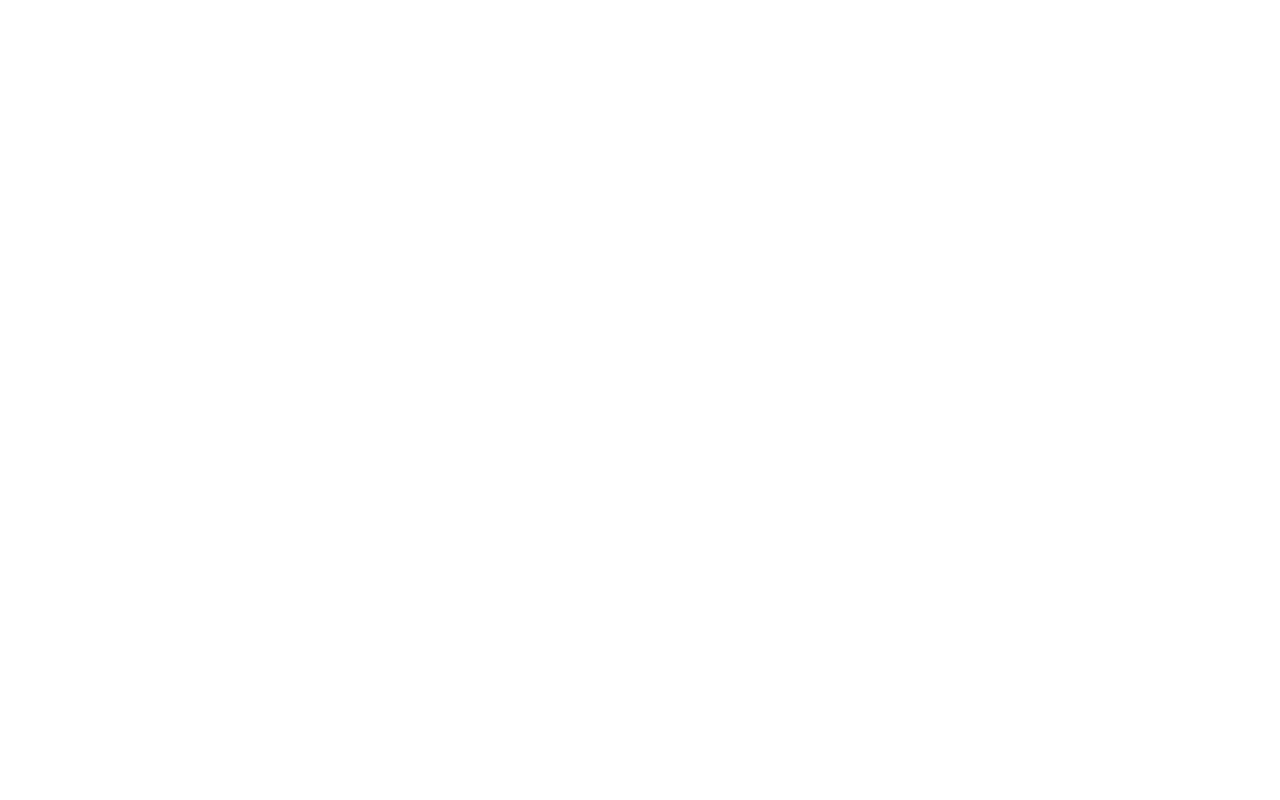
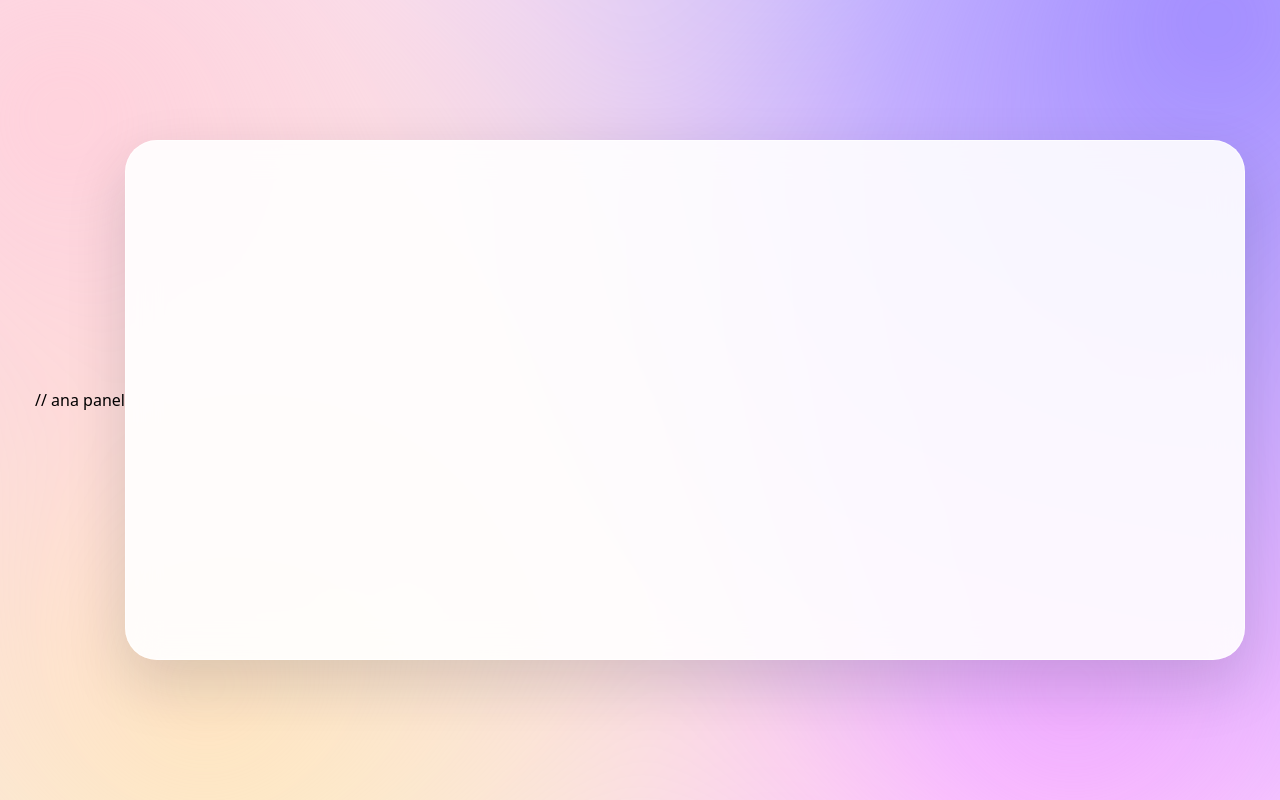
Before and after one commit to ensaaryaman/aim-trainer-game, a plain HTML site: page index.html in a window 1280 px wide. Drawn offline with Linux system fonts and the light colour scheme.

Commit message:
tasarım

```diff
--- a/index.html
+++ b/index.html
@@ -1,9 +1,65 @@
 <!DOCTYPE html>
 <html lang="tr">
 <head>
-    <meta charset="UTF-8">
-    <title>xxx</title>
+  <meta charset="UTF-8" />
+  <meta name="viewport" content="width=device-width, initial-scale=1.0" />
+  <title>XXX</title>
+  <style>
+    * {
+      box-sizing: border-box;
+      margin: 0;
+      padding: 0;
+    }
+
+    body {
+      min-height: 100vh;
+      display: flex;
+      align-items: center;
+      justify-content: center;
+      font-family: system-ui, -apple-system, BlinkMacSystemFont, "Segoe UI",
+        sans-serif;
+      background: #f3ecff;
+      overflow: hidden;
+      position: relative;
+    }
+
+    body::before {
+      content: "";
+      position: fixed;
+      inset: -80px;
+      background:
+        radial-gradient(circle at 10% 20%, #ffd1dc 0, transparent 55%),
+        radial-gradient(circle at 90% 10%, #a18cff 0, transparent 55%),
+        radial-gradient(circle at 20% 80%, #ffebb8 0, transparent 55%),
+        radial-gradient(circle at 80% 80%, #ffb3ff 0, transparent 55%);
+      filter: blur(30px);
+      z-index: -1;
+    }
+
+    .page-wrapper {
+      width: 100%;
+      padding: 24px;
+      display: flex;
+      align-items: center;
+      justify-content: center;
+    }
+
+    .hero-card {
+      width: min(1120px, 100%);
+      height: 520px;
+      background: rgba(255, 255, 255, 0.9);
+      border-radius: 32px;
+      box-shadow: 0 24px 60px rgba(15, 23, 42, 0.15);
+      border: 1px solid rgba(255, 255, 255, 0.7);
+      backdrop-filter: blur(16px);
+      -webkit-backdrop-filter: blur(16px);
+    }
+  </style>
 </head>
 <body>
+  <div class="page-wrapper">
+    // ana panel
+    <div class="hero-card"></div>
+  </div>
 </body>
 </html>
```
